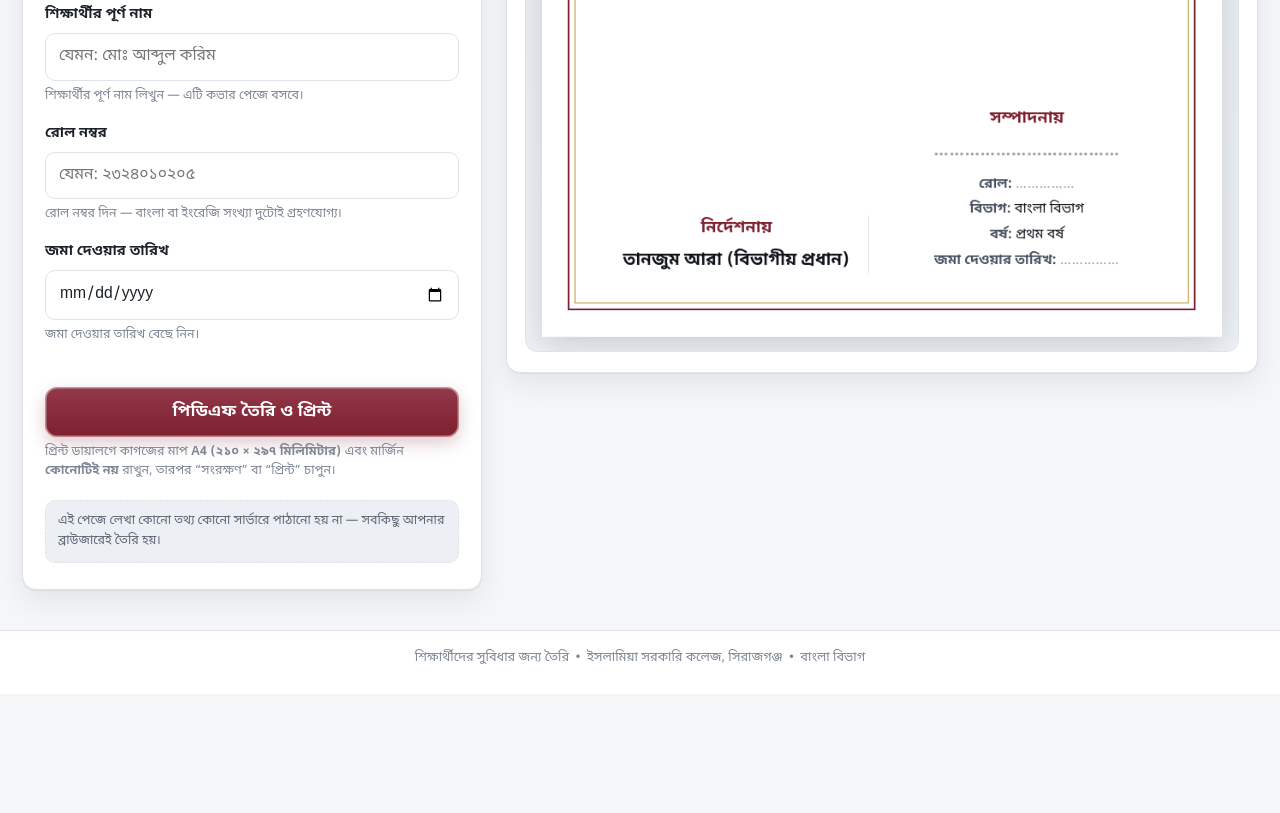
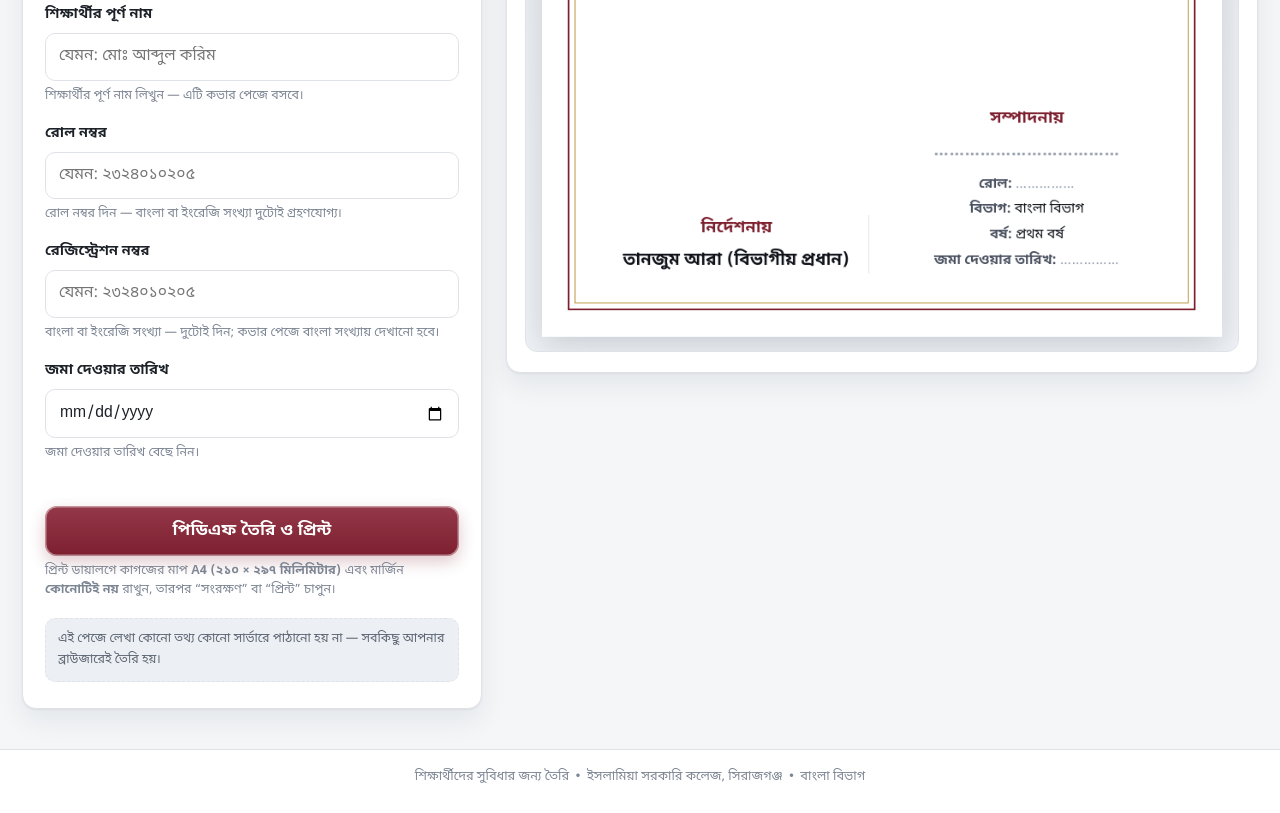
Before and after one commit to Atikulislamx/islamia-college-assignment-cover-generator, a plain HTML site: page index.html in a window 1280 px wide. Shown: the part 840-1653 px from the top of the page. Before the commit the page ends 1534 px from the top, so only its background shows below. Drawn offline with Linux system fonts and the light colour scheme.

Commit message:
Add registration number input field
Added a new input field for registration number with hints.

```diff
--- a/index.html
+++ b/index.html
@@ -81,6 +81,12 @@
 
         <div class="field">
           <label for="student-roll">রোল নম্বর</label>
+          <input type="text" id="student-roll" name="student-roll" lang="bn" inputmode="numeric"
+                 maxlength="24" placeholder="যেমন: ২৩২৪০১০২০৫" spellcheck="false">
+          <p class="hint" id="roll-hint">বাংলা বা ইংরেজি সংখ্যা — দুটোই দিন; কভার পেজে বাংলা সংখ্যায় দেখানো হবে।</p>
+        </div>
+        <div class="field">
+          <label for="student-roll">রেজিস্ট্রেশন নম্বর</label>
           <input type="text" id="student-roll" name="student-roll" lang="bn" inputmode="numeric"
                  maxlength="24" placeholder="যেমন: ২৩২৪০১০২০৫" spellcheck="false">
           <p class="hint" id="roll-hint">বাংলা বা ইংরেজি সংখ্যা — দুটোই দিন; কভার পেজে বাংলা সংখ্যায় দেখানো হবে।</p>
```
